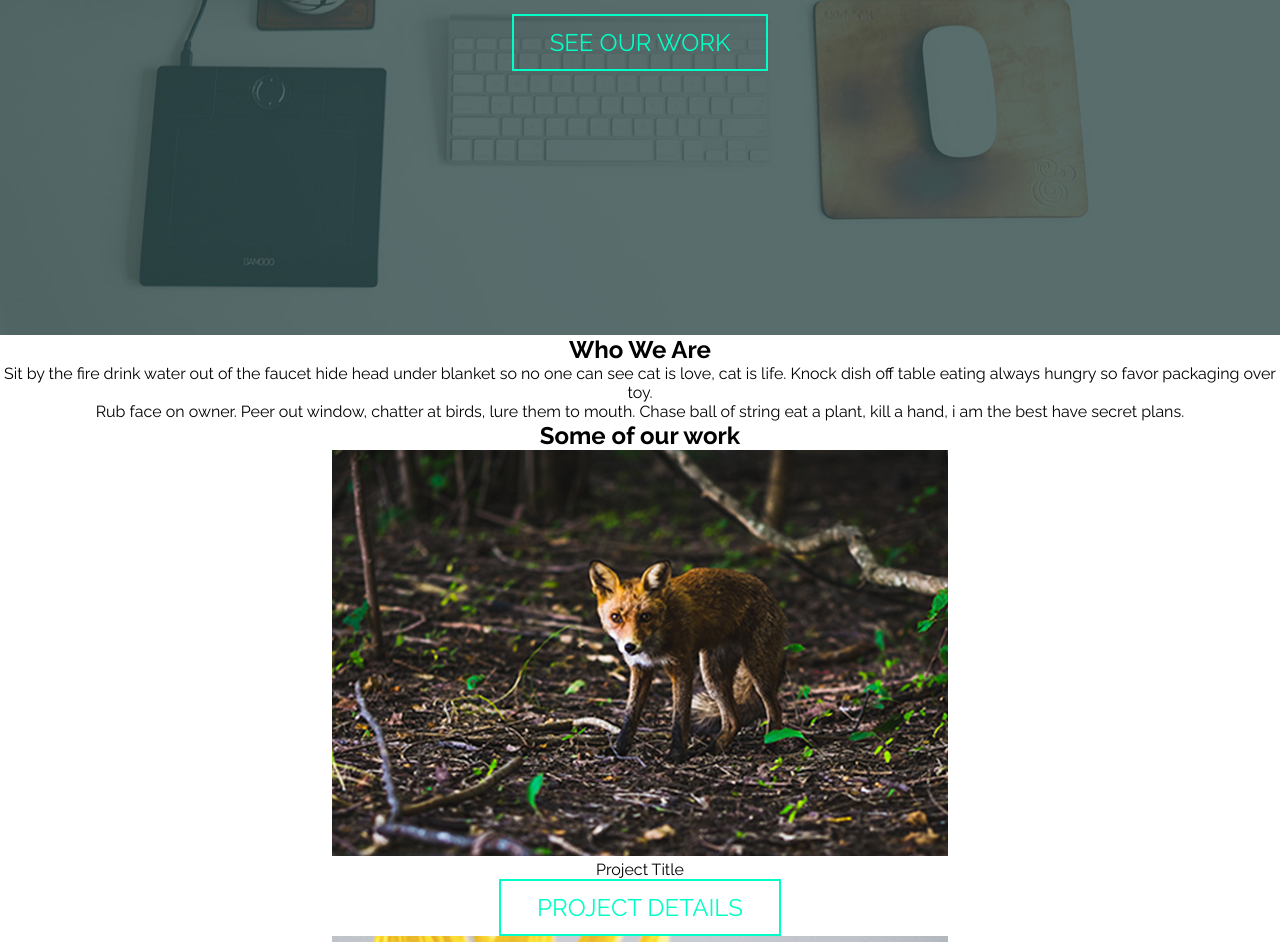
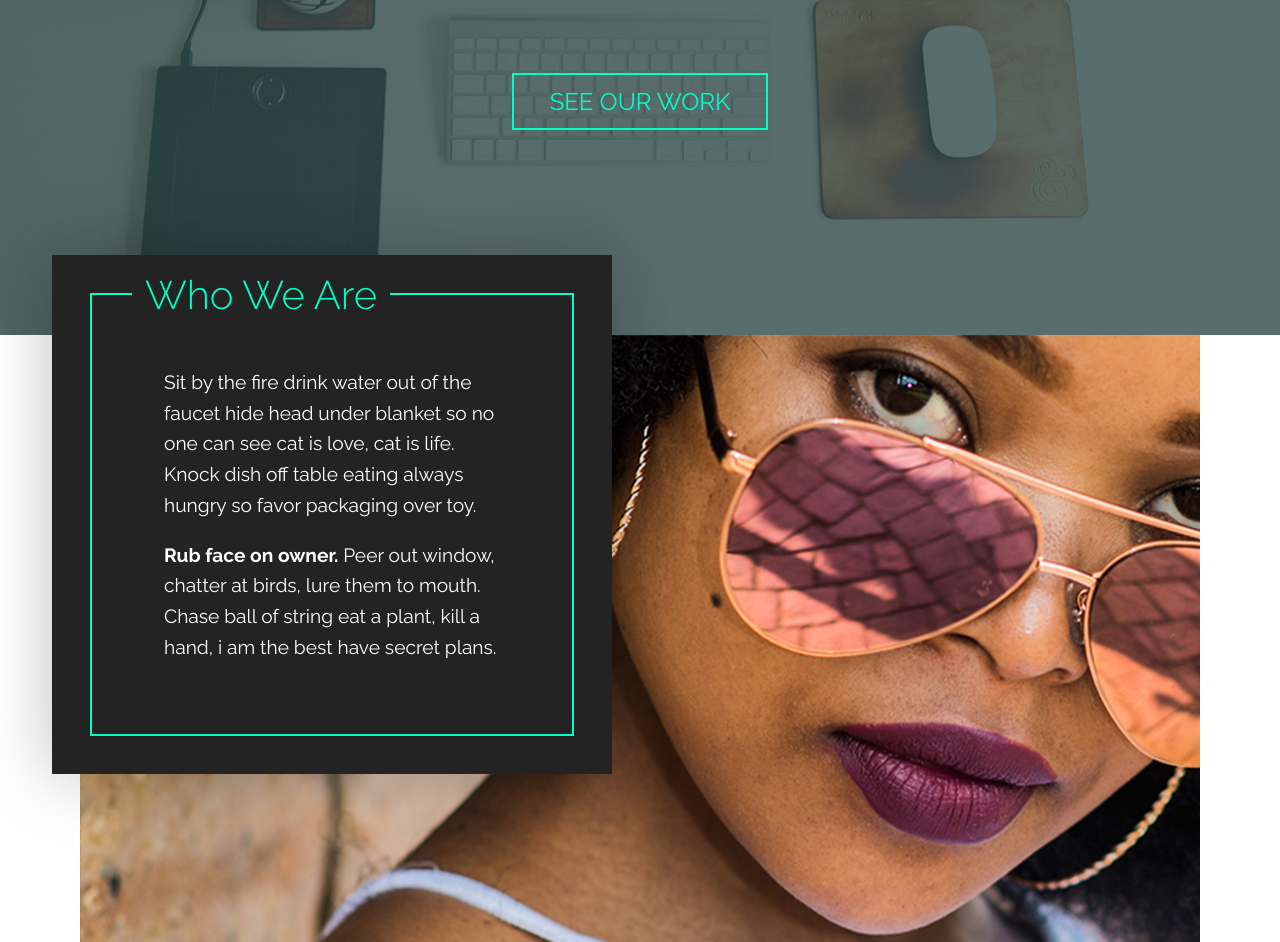
Before and after one commit to SagarKeshvala/Creative-Inc, a plain HTML site: page index.html in a window 1280 px wide. Shown: the part 465-1407 px from the top of the page. Drawn offline with Linux system fonts and the light colour scheme.

Commit message:
Finished who we are section

```diff
--- a/index.html
+++ b/index.html
@@ -31,14 +31,16 @@
     </div>
     </section>
 
+    <div class="container">
     <section class="home-about">
         <div class="home-about-textbox">
             <h1>Who We Are</h1>
             <p>Sit by the fire drink water out of the faucet hide head under blanket so no one can see cat is love, cat is life. Knock dish off table eating always hungry so favor packaging over toy.
-            </p>
-            <p><strong></strong>Rub face on owner.</strong> Peer out window, chatter at birds, lure them to mouth. Chase ball of string eat a plant, kill a hand, i am the best have secret plans.</p>
+            </p><br>
+            <p><strong>Rub face on owner.</strong> Peer out window, chatter at birds, lure them to mouth. Chase ball of string eat a plant, kill a hand, i am the best have secret plans.</p>
         </div>
     </section>
+</div>
 
     <section class="portfolio">
         <h1>Some of our work</h1>
--- a/style.css
+++ b/style.css
@@ -23,12 +23,32 @@ header {
 
 .container {
     width: 95%;
+    max-width: 70em;
     margin: 0 auto;
+}
+
+/* Typography */
+
+h1 {
+    font-weight: 300;
+    font-size: 1.7rem;
+    margin-top: 0;
+}
+
+p {
+    line-height: 1.5em;
+    margin-top: 0;
+}
+
+p:last-of-type {
+    margin-bottom: 0;
 }
 
 .title {
     font-size: 2.5rem;
     margin-bottom: 1.5em;
+    font-weight: 900;
+    margin-top: 1em;
 }
 
 .title span {
@@ -40,6 +60,11 @@ header {
 @media (min-width: 60rem) {
     .title {
         font-size: 3.7rem;
+    }
+
+    p {
+        font-size: 1.2rem;
+        line-height: 1.6;
     }
 }
 
@@ -115,3 +140,62 @@ nav a:focus {
         padding-top: 35vh;
     }
 }
+
+.home-about-textbox {
+    background-color: #232323;
+    padding: 4em;
+    width: 100vw;
+    margin-left: -2.5%;
+    outline: 2px solid #00ffc6;
+    outline-offset: -2.5em;
+    color: #fff;
+    position: relative;
+}
+
+.home-about-textbox h1{
+    color: #00ffc6;
+    position: absolute;
+    left: 50%;
+    transform: translateX(-50%);
+    top: .8em;
+    padding: 0 .25em;
+    background: #232323;
+}
+
+@media (min-width: 25rem) {
+    h1 {
+        font-size: 2rem;
+    }
+
+    .home-about-textbox h1 {
+        top: .6em;
+        padding: 0 .325em;
+    }
+}
+@media (min-width: 60rem) {
+    h1 {
+        font-size: 2.5rem;
+    }
+
+    .home-about {
+        background-image: url('/img/who-we-are.jpg');
+        background-repeat: no-repeat;
+        padding-bottom: 10em;
+    }
+
+    .home-about-textbox {
+        width: 50%;
+        padding: 7em;
+        padding-offset: -3.75em;
+        margin-left: -2.5%;
+        top: -5em;
+        text-align: left;
+        box-shadow: 0 0 4em 0 rgba(0,0,0,0.25);
+    }
+
+    .home-about-textbox h1 {
+        top: .4em;
+        left: 5rem;
+        transform: translateX(0);
+    }
+}
```
